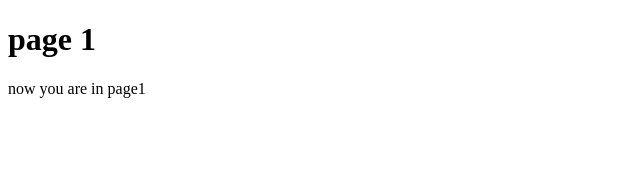
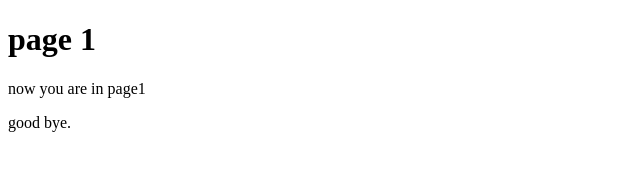
Before and after one commit to mojtabaSefidi/learning-git, a plain HTML site: page page1.html in a window 1280 px wide. Shown: the full height of the page, 0-640 px from the left. Drawn offline with Linux system fonts and the light colour scheme.

Commit message:
adding good bye to end of page 1.

```diff
--- a/page1.html
+++ b/page1.html
@@ -11,6 +11,7 @@
 <body>
     <h1>page 1</h1>
     <p>now you are in page1</p>
+    <p>good bye.</p>
 </body>
 
 </html>
```
